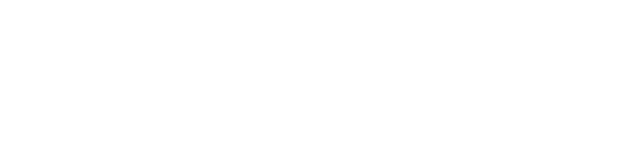
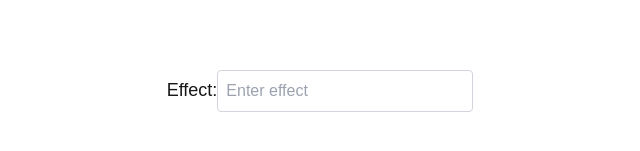
Before and after one commit to llabaka/RepasoNext, a Next.js app: page / in a window 1280 px wide. Shown: the part 231-382 px from the top of the page, without its empty margins (320-960 px from the left). Built offline with nearby package versions, Linux system fonts and the light colour scheme; no server answers; the database is empty.

Commit message:
[MAIN][ADD] Input filter

```diff
--- a/helpers/workoutsHelpers.ts
+++ b/helpers/workoutsHelpers.ts
@@ -2,5 +2,10 @@
 
 // Recibira un array de workouts, saldra solo el workout que en el equipamiento tenga el mismo señalado
 export function filterByEquipment(workouts: Workout[], equipment: string): Workout[] {
+
+    console.log("en la funcion");
+
+    console.log(workouts);
+
     return workouts.filter(workouts => workouts.equipment.includes(equipment));
 }
--- a/pages/index.tsx
+++ b/pages/index.tsx
@@ -10,6 +10,7 @@
   const [workouts, setWorkouts] = useState<Workout[]>();
   const [loading, setLoading] = useState(true);
   const [showingWorkouts, setShowingWorkouts] = useState<Workout[]>();
+  const [equipmentFilter, setEquipmentFilter] = useState('');
 
   //const socket = io('http://192.168.1.150:3001');
 
@@ -31,11 +32,8 @@
       }
       const result = await res.json();
 
-      console.log(result.workouts);
-
-      setWorkouts(result.workouts);
       setLoading(false); // Cuando la carga termine, actualizamos el estado
-
+      setWorkouts(result.workouts)
       filterWorkouts(result.workouts)
     } catch (error) {
       console.log(error);
@@ -47,11 +45,19 @@
     fetchWorkouts();
   }, []);
 
+  useEffect(() => {
+    filterWorkouts(workouts!);
+  },[equipmentFilter])
+
   async function filterWorkouts(workouts: Workout[]) {
 
-    let filteredWorkouts;
+    let filteredWorkouts = workouts;
 
-    filteredWorkouts = filterByEquipment(workouts, 'AYAYYA')
+    if (equipmentFilter) {
+      console.log("Ha entrado");
+
+      filteredWorkouts = filterByEquipment(workouts, equipmentFilter)
+    }
 
     setShowingWorkouts(filteredWorkouts)
   }
@@ -63,6 +69,17 @@
     return (
       <div className="flex flex-col items-center justify-center min-h-screen bg-black-100 border-white">
 
+        <div className="input-wrapper">
+          <label className="text-lg">Effect:</label>
+          <input
+            type="text"
+            value={equipmentFilter}
+            onChange={(e) => setEquipmentFilter(e.target.value)}
+            className="w-64 p-2 border border-gray-300 rounded"
+            placeholder="Enter effect"
+          />
+        </div>
+
         <h1 className="text-2xl font-bold mb-4 text-white">Workouts</h1>
 
         <WorkoutsContainer
```
